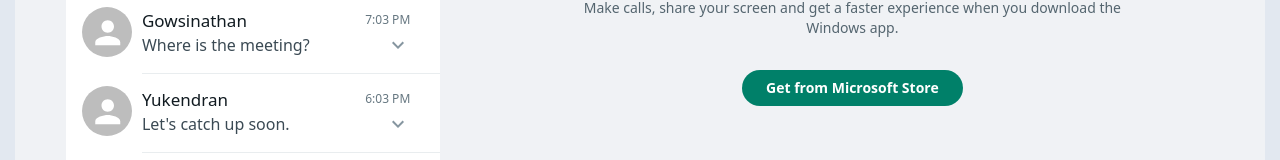
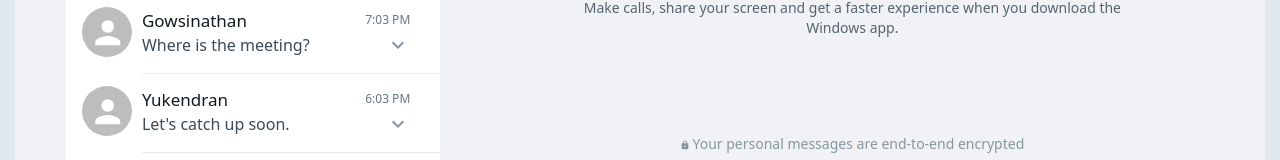
Before and after one commit to naveen42266/whatsapp-web-clone, a Next.js app: page / in a window 1280 px wide. Shown: the part 253-413 px from the top of the page. Built offline with nearby package versions, Linux system fonts and the light colour scheme.

Commit message:
security issue 3

```diff
--- a/components/detail/index.tsx
+++ b/components/detail/index.tsx
@@ -10,7 +10,7 @@
                 <div className="pt-4 text-sm text-[#54656f] w-[90%] text-center">Make calls, share your screen and get a faster experience when you download the Windows app.</div>
                 <div className="w-[5%]"></div>
             </div>
-            <span className="mt-8 py-2 px-6 text-sm font-semibold text-white bg-[#008069] rounded-full cursor-pointer">Get from Microsoft Store</span>
+            {/* <span className="mt-8 py-2 px-6 text-sm font-semibold text-white bg-[#008069] rounded-full cursor-pointer">Get from Microsoft Store</span> */}
             <div className="text-sm text-[#8696a0] pt-24"><LockIcon sx={{ height: '14px', width: '12px', paddingRight: '2px' }} />Your personal messages are end-to-end encrypted</div>
         </div>
     )
```
